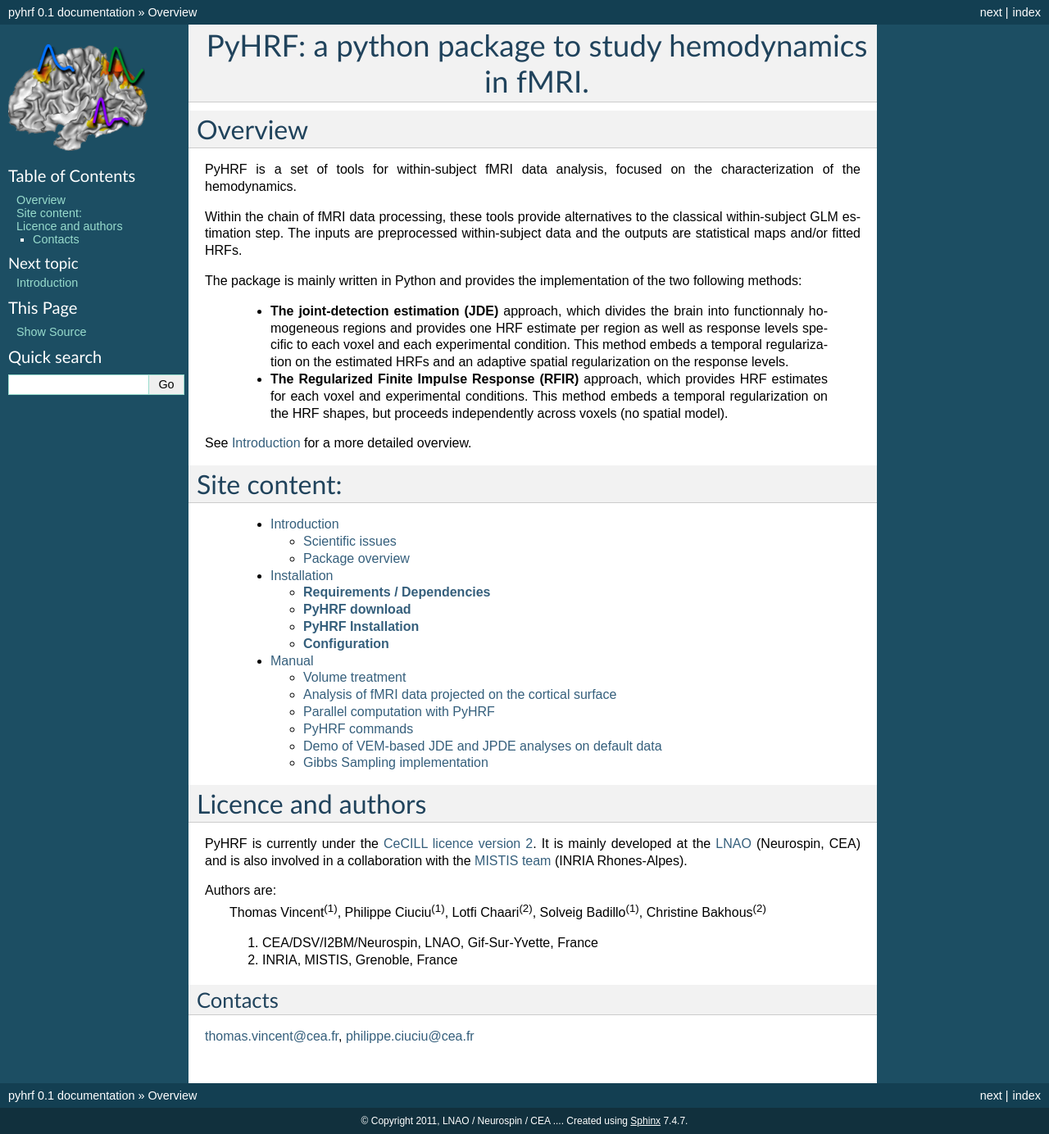
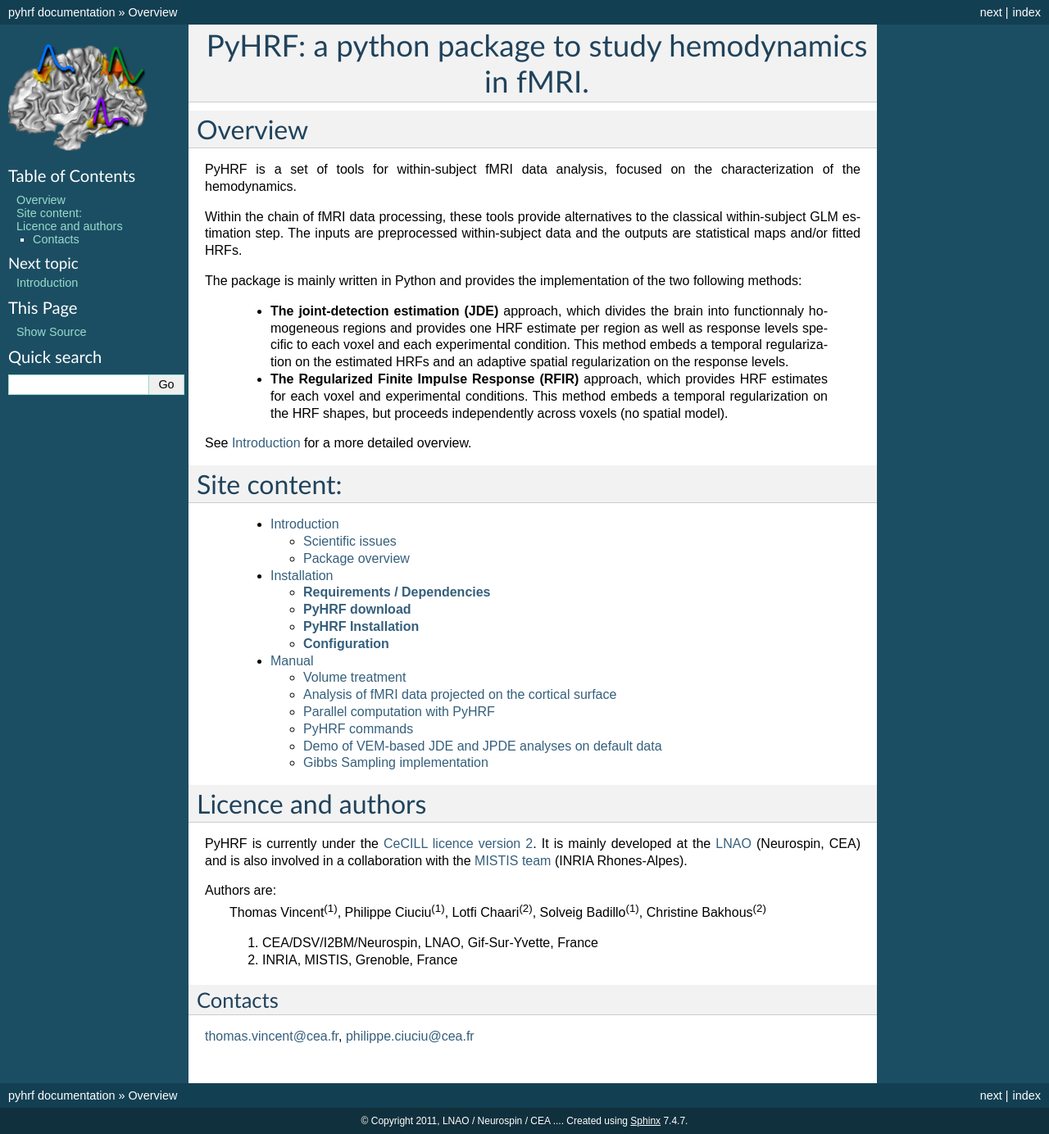
Before and after one commit to pyhrf/pyhrf, a Sphinx documentation site: the page built from doc/sphinx/source/index.rst, in a window 1280 px wide. Shown: the whole page at 82% size. Built offline with Sphinx 7.4.7, drawn with Linux system fonts in a browser that asks for light colours.

Commit message:
Remove version declaration

```diff
--- a/doc/sphinx/source/conf.py
+++ b/doc/sphinx/source/conf.py
@@ -50,9 +50,9 @@
 # built documents.
 #
 # The short X.Y version.
-version = '0.1'
+#version = '0.3'
 # The full version, including alpha/beta/rc tags.
-release = '0.1'
+#release = '0.3'
 
 # The language for content autogenerated by Sphinx. Refer to documentation
 # for a list of supported languages.
```
